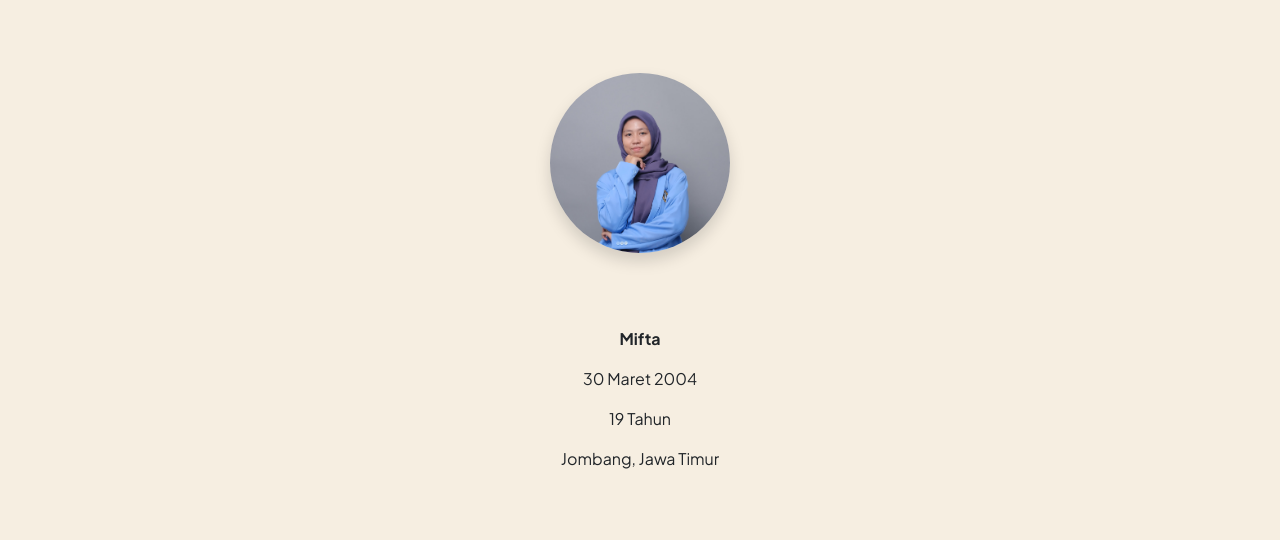
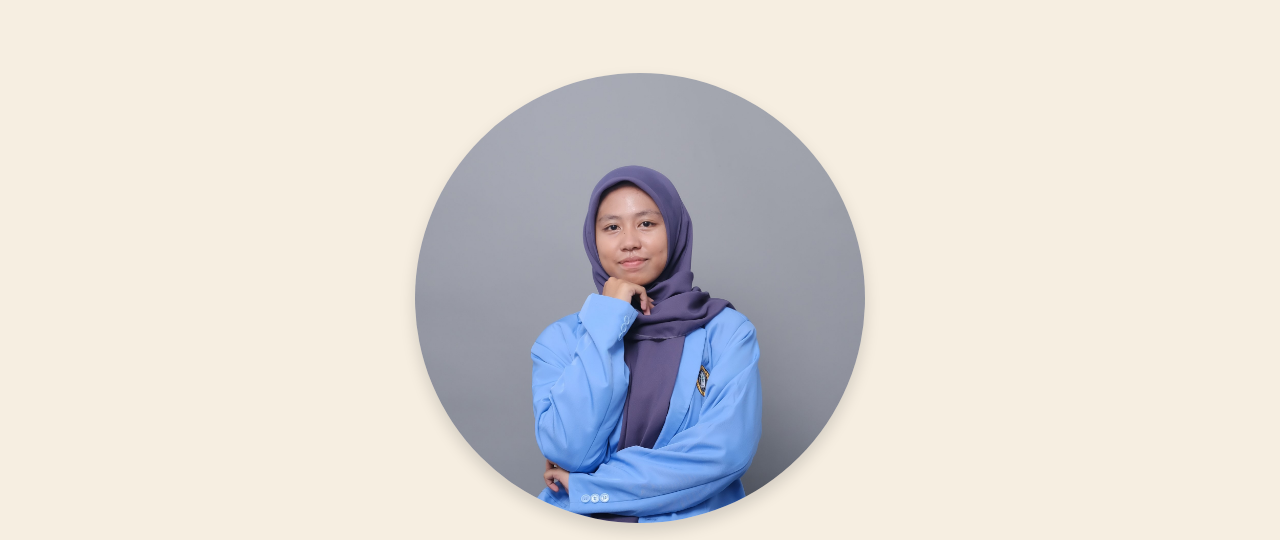
Before and after one commit to MiftakhulM/taacv.github.io, a plain HTML site: page about.html in a window 1280 px wide. Shown: the part 201-741 px from the top of the page. Drawn offline with nearby package versions, Linux system fonts and the light colour scheme.

Commit message:
Update about.html

```diff
--- a/about.html
+++ b/about.html
@@ -66,7 +66,7 @@
                                     <div class="container px-5">
                                         <div class="row gx-5 justify-content-center">
                                 <div class="col-md-6 text-center">
-                                    <img src="assets/foto.jpg" class="img-fluid rounded-circle shadow " alt="foto" style="max-width: 40%; margin-bottom: 50px;">
+                                    <img src="assets/foto.jpg" class="img-fluid rounded-circle shadow " alt="foto" style="max-width: 100%; margin-bottom: 50px;">
                                     <div class="table-responsive mt-3">
                                         <table class="table table-borderless"> <!-- Menambahkan class table-borderless untuk menyembunyikan border -->
                                             <tr>
```
